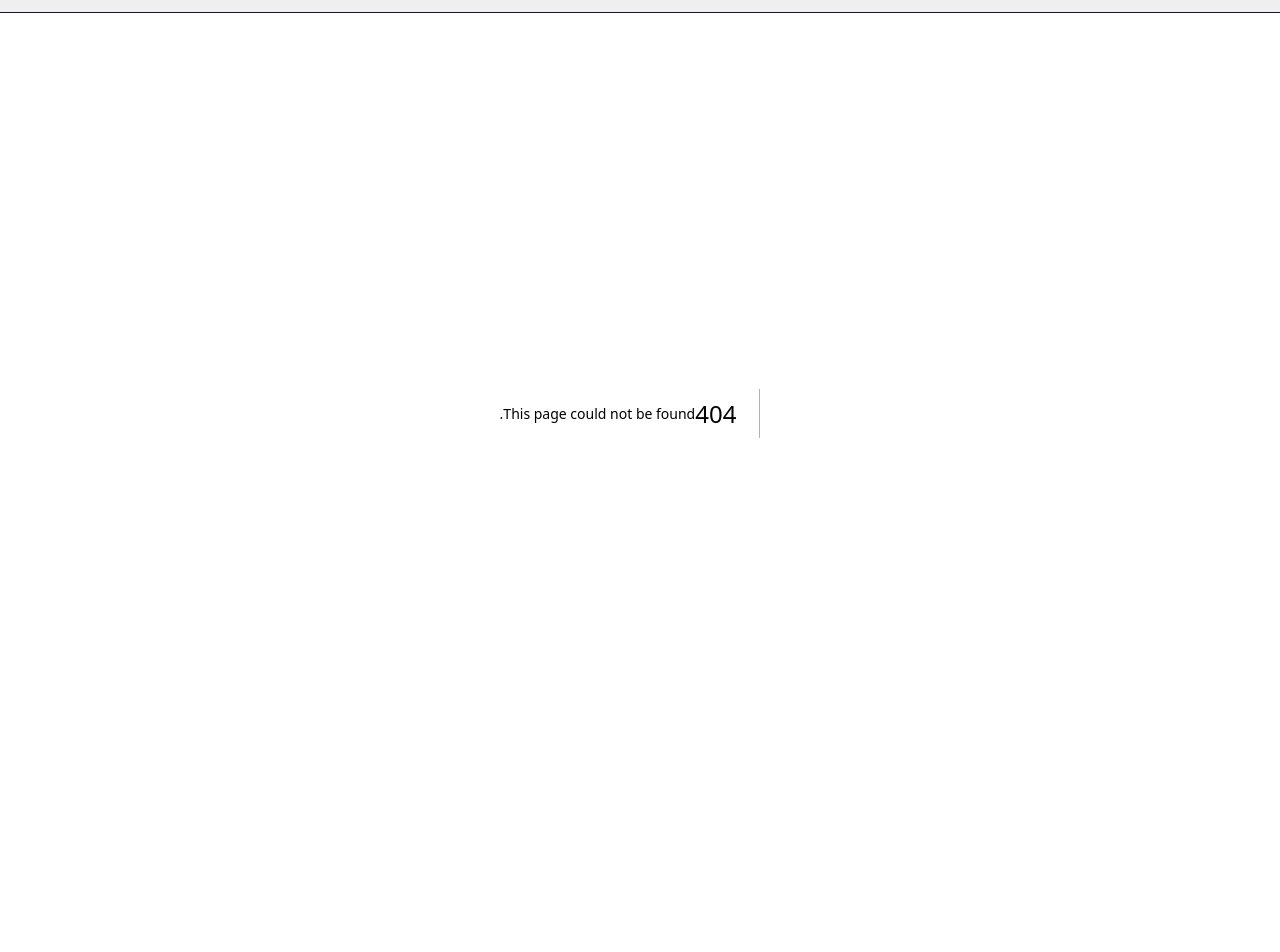
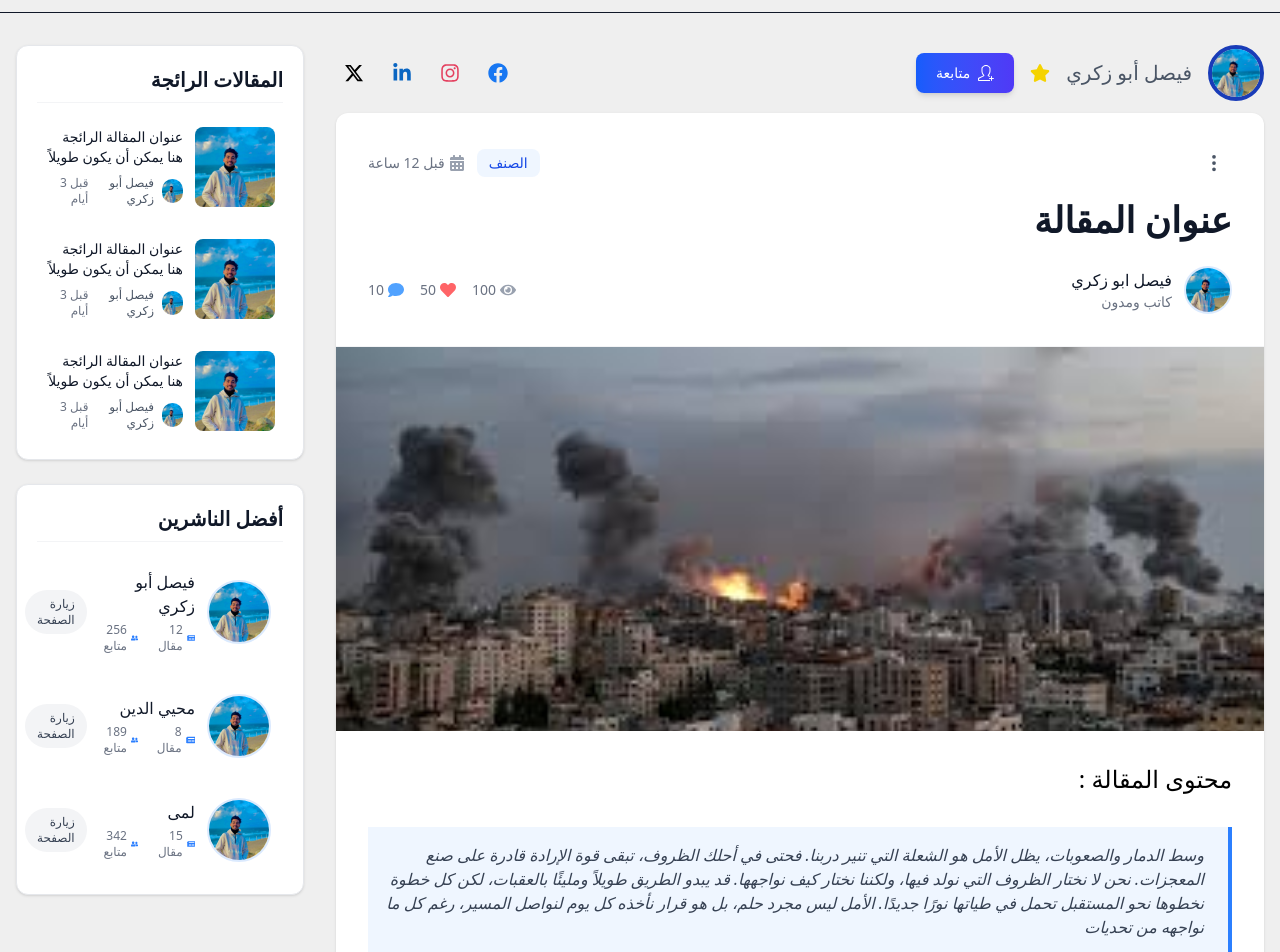
Before and after one commit to MoheeQwariq/gsg_next_project, a Next.js app: page /blogs/1 in a window 1280 px wide. Before the commit this address had no page. Shown: the part 60-1012 px from the top of the page. Before the commit the page ends 873 px from the top, so only its background shows below. Built offline with nearby package versions, Linux system fonts and the light colour scheme.

Commit message:
create the blog details page

```diff
--- /dev/null
+++ b/app/blogs/[blogId]/page.tsx
@@ -0,0 +1,74 @@
+import React from "react";
+import myPhoto from "@/public/myPhoto.jpg";
+import Image from "next/image";
+import { SlUserFollow } from "react-icons/sl";
+import { FaFacebook, FaInstagram, FaLinkedinIn, FaStar } from "react-icons/fa";
+import { FaXTwitter } from "react-icons/fa6";
+import Link from "next/link";
+import BlogDetails from "@/components/blog/BlogDetails";
+const page = () => {
+  return (
+    <div className="flex flex-col gap-y-3">
+      <div className="flex items-center justify-between ">
+        <div className="flex items-center gap-4">
+          <div className="relative h-14 w-14 overflow-hidden rounded-full border-4 border-blue-800">
+            <Image
+              src={myPhoto}
+              alt="فيصل أبو زكري"
+              fill
+              className="object-cover"
+            />
+          </div>
+          <span className="text-xl text-gray-600">فيصل أبو زكري</span>
+          <span>
+            <FaStar color="#f5d300" size={20} />
+          </span>
+          <button className="flex items-center gap-2 rounded-lg bg-gradient-to-r from-blue-600 to-indigo-600 px-5 py-2.5 text-sm font-medium text-white shadow-md transition duration-300 hover:from-blue-700 hover:to-indigo-700 hover:shadow-lg cursor-pointer">
+            <SlUserFollow className="w-4 h-4" />
+            <span> متابعة</span>
+          </button>
+        </div>
+        <div className="flex items-center gap-3">
+          <Link
+            href={"facebook"}
+            target="_blank"
+            rel="noopener noreferrer"
+            className="cursor-pointer rounded-full p-2 text-[#1877F2] transition-all hover:bg-[#1877F2]/10"
+          >
+            <FaFacebook size={20} />
+          </Link>
+          <Link
+            href={"instagram"}
+            target="_blank"
+            rel="noopener noreferrer"
+            className="cursor-pointer rounded-full p-2 text-[#E4405F] transition-all hover:bg-[#E4405F]/10"
+          >
+            <FaInstagram size={20} />
+          </Link>
+          <Link
+            href={"linkedin"}
+            target="_blank"
+            rel="noopener noreferrer"
+            className="cursor-pointer rounded-full p-2 text-[#0A66C2] transition-all hover:bg-[#0A66C2]/10"
+          >
+            <FaLinkedinIn size={20} />
+          </Link>
+          <Link
+            href={"twitter"}
+            target="_blank"
+            rel="noopener noreferrer"
+            className="cursor-pointer rounded-full p-2 text-[#000000] transition-all hover:bg-[#000000]/10"
+          >
+            <FaXTwitter size={20} />
+          </Link>
+        </div>
+      </div>
+
+      <div>
+        <BlogDetails />
+      </div>
+    </div>
+  );
+};
+
+export default page;
--- /dev/null
+++ b/components/blog/BlogDetails.tsx
@@ -0,0 +1,103 @@
+import Image from "next/image";
+import React from "react";
+import photo from "../../public/myPhoto.jpg";
+import gaza from "../../public/Gaza.jpg";
+import { FaCalendarAlt, FaComment, FaEye, FaHeart } from "react-icons/fa";
+import { BsThreeDotsVertical } from "react-icons/bs";
+import Comments from "./Comments";
+const BlogDetails = () => {
+  return (
+    <>
+      <article className="mx-auto max-w-6xl overflow-hidden rounded-xl bg-white shadow-sm">
+        <div className="border-b border-gray-100 p-6 md:p-8">
+          <div className="flex justify-between items-center mb-4">
+            <div className="cursor-pointer p-2 rounded-lg hover:bg-gray-100 transition">
+              <BsThreeDotsVertical size={20} className="text-gray-600" />
+            </div>
+            <div className="flex items-center gap-3">
+              <span className="rounded-lg bg-blue-50 px-3 py-1 text-sm font-medium text-blue-700">
+                الصنف
+              </span>
+              <span className="flex items-center gap-1 text-sm text-gray-500">
+                <FaCalendarAlt className="h-4 w-4 text-gray-400" />
+                قبل 12 ساعة
+              </span>
+            </div>
+          </div>
+          <h1 className="mb-6 text-3xl font-bold leading-tight text-gray-900 md:text-4xl">
+            عنوان المقالة
+          </h1>
+          <div className="flex items-center justify-between">
+            <div className="flex items-center gap-3">
+              <div className="relative h-12 w-12 overflow-hidden rounded-full border-2 border-blue-100">
+                <Image
+                  src={photo}
+                  alt={"فيصل ابو زكري"}
+                  fill
+                  className="object-cover"
+                />
+              </div>
+              <div>
+                <p className="font-medium text-gray-900">فيصل ابو زكري</p>
+                <p className="text-sm text-gray-500">كاتب ومدون</p>
+              </div>
+            </div>
+
+            <div className="flex items-center gap-4 text-sm text-gray-500">
+              <span className="flex items-center gap-1">
+                <FaEye className="h-4 w-4 text-gray-400" />
+                100
+              </span>
+              <span className="flex items-center gap-1">
+                <FaHeart className="h-4 w-4 text-red-400" />
+                50
+              </span>
+              <span className="flex items-center gap-1">
+                <FaComment className="h-4 w-4 text-blue-400" />
+                10
+              </span>
+            </div>
+          </div>
+        </div>
+
+        <div className="relative h-64 w-full sm:h-80 md:h-96">
+          <Image
+            src={gaza}
+            alt={"عنوان المقالة"}
+            fill
+            className="object-cover"
+          />
+        </div>
+
+        <div className="p-6 md:p-8">
+          <div className="prose prose-lg max-w-none">
+            <span className="text-2xl">محتوى المقالة :</span>
+            <blockquote className="my-8 border-r-4 border-blue-500 bg-blue-50 p-4 pr-6 italic text-gray-700">
+              وسط الدمار والصعوبات، يظل الأمل هو الشعلة التي تنير دربنا. فحتى في
+              أحلك الظروف، تبقى قوة الإرادة قادرة على صنع المعجزات. نحن لا نختار
+              الظروف التي نولد فيها، ولكننا نختار كيف نواجهها. قد يبدو الطريق
+              طويلاً ومليئًا بالعقبات، لكن كل خطوة نخطوها نحو المستقبل تحمل في
+              طياتها نورًا جديدًا. الأمل ليس مجرد حلم، بل هو قرار نأخذه كل يوم
+              لنواصل المسير، رغم كل ما نواجهه من تحديات
+            </blockquote>
+          </div>
+
+          <div className="mt-8 flex flex-wrap gap-2">
+            <span className="rounded-full bg-gray-100 px-3 py-1 text-sm text-gray-700">
+              #قصص
+            </span>
+            <span className="rounded-full bg-gray-100 px-3 py-1 text-sm text-gray-700">
+              #تجارب
+            </span>
+            <span className="rounded-full bg-gray-100 px-3 py-1 text-sm text-gray-700">
+              #حياة
+            </span>
+          </div>
+        </div>
+      </article>
+      <Comments />
+    </>
+  );
+};
+
+export default BlogDetails;
--- /dev/null
+++ b/components/blog/Comment.tsx
@@ -0,0 +1,45 @@
+import Image from "next/image";
+import React from "react";
+import { FaHeart, FaRegClock, FaReply } from "react-icons/fa";
+import myPhoto from "@/public/myPhoto.jpg";
+const Comment = () => {
+  return (
+    <div className="divide-y divide-gray-100">
+      <div className="border-b border-gray-300 py-6">
+        <div className="flex gap-4">
+          <div className="relative h-12 w-12 flex-shrink-0 overflow-hidden rounded-full border-2 border-blue-100">
+            <Image
+              src={myPhoto}
+              alt={"فيصل ابو زكري"}
+              fill
+              className="object-cover"
+            />
+          </div>
+
+          <div className="flex-1">
+            <div className="mb-2 flex items-center justify-between">
+              <h4 className="font-medium text-gray-900">فيصل أبو زكري</h4>
+              <span className="flex items-center gap-1 text-xs text-gray-500">
+                <FaRegClock className="h-3 w-3" />
+                منذ 12 ساعة
+              </span>
+            </div>
+
+            <p className="text-gray-700">
+              الله يفرجها عليكم و تنتهي هالحرب بأسرع وفت و يكون عيدكم عيدين
+              بانتهاء حربكم
+            </p>
+            <div className="mt-3 flex items-center gap-4">
+              <button className="flex items-center gap-1 text-xs text-gray-500 transition hover:text-red-500">
+                <FaHeart className="h-3 w-3" />
+                <span> 10</span>
+              </button>
+            </div>
+          </div>
+        </div>
+      </div>
+    </div>
+  );
+};
+
+export default Comment;
--- /dev/null
+++ b/components/blog/Comments.tsx
@@ -0,0 +1,30 @@
+import React from "react";
+import Comment from "./Comment";
+
+const Comments = () => {
+  return (
+    <div className="mx-auto mt-8 max-w-6xl rounded-xl bg-white p-6 shadow-sm md:p-8">
+      <h3 className="mb-6 text-2xl font-bold text-gray-900">التعليقات </h3>
+
+      <div className="mb-8 rounded-lg border border-gray-200 p-4">
+        <div className="flex flex-col gap-4">
+          <textarea
+            placeholder="أضف تعليقك..."
+            className="min-h-24 w-full rounded-lg border border-gray-300 p-3 text-gray-700 focus:border-blue-500 focus:outline-none focus:ring-1 focus:ring-blue-500"
+          />
+          <div className="flex justify-end">
+            <button className="rounded-lg bg-gradient-to-r from-blue-600 to-indigo-600 px-5 py-2.5 text-sm font-medium text-white shadow-sm transition duration-300 hover:from-blue-700 hover:to-indigo-700 cursor-pointer">
+              إضافة التعليق
+            </button>
+          </div>
+        </div>
+      </div>
+      <Comment />
+      <Comment />
+      <Comment />
+      <Comment />
+    </div>
+  );
+};
+
+export default Comments;
```
Also changed, not shown: public/Gaza.jpg (added).
